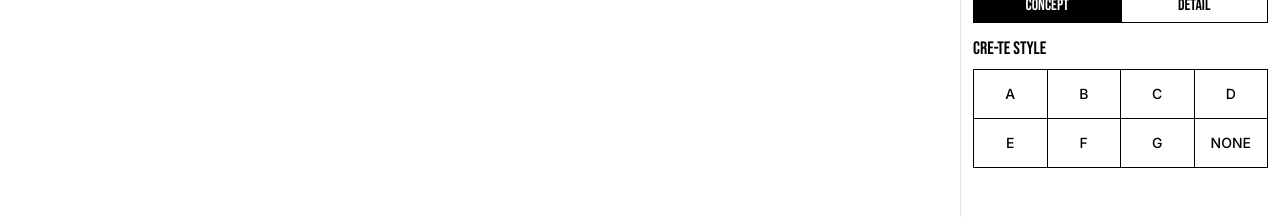
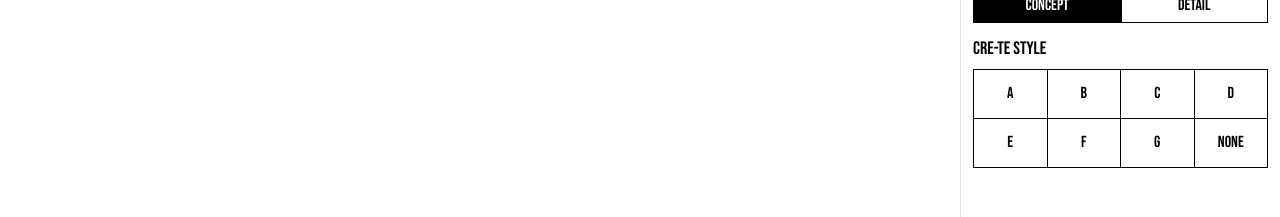
Before and after one commit to kimdongwook-crete/CRE-TE-SKETCH-to-IMAGE, a React (Vite) app: page / in a window 1280 px wide. Shown: the part 397-614 px from the top of the page. Built offline with nearby package versions, Linux system fonts and the light colour scheme.

Commit message:
UI Polish: Restored original font styles to CRE-TE STYLE buttons while keeping Gap-Border

```diff
--- a/App.tsx
+++ b/App.tsx
@@ -499,7 +499,7 @@ function App() {
                                 setGeneratedImage(null);
                               }}
                               className={`
-                                h-12 flex items-center justify-center text-sm font-medium transition-colors
+                                h-12 flex items-center justify-center font-display text-lg short:text-base transition-colors
                                 ${viewingStyle === style
                                   ? 'bg-black text-white dark:bg-white dark:text-black'
                                   : 'bg-white text-black hover:bg-gray-100 dark:bg-black dark:text-white dark:hover:bg-gray-800'
```
